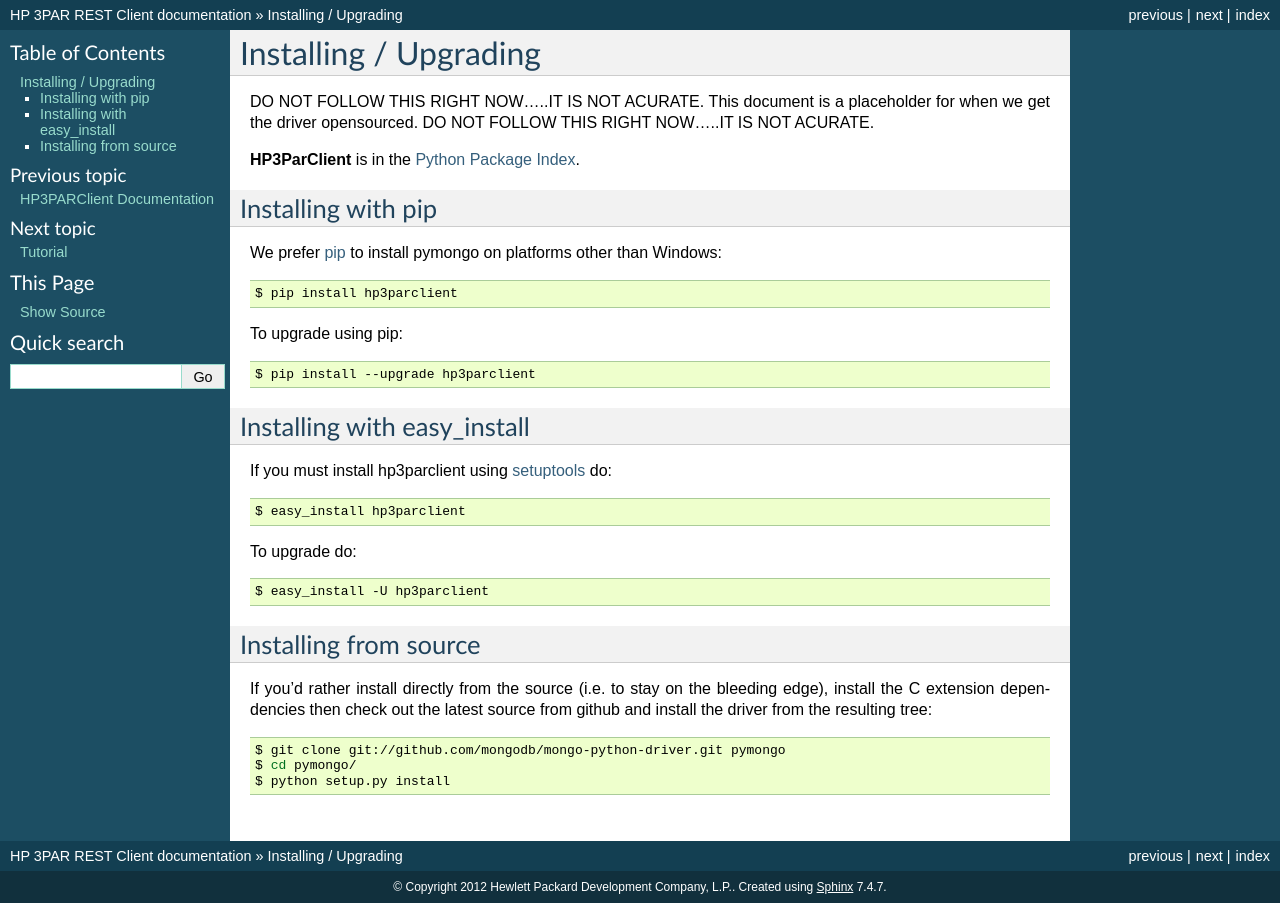
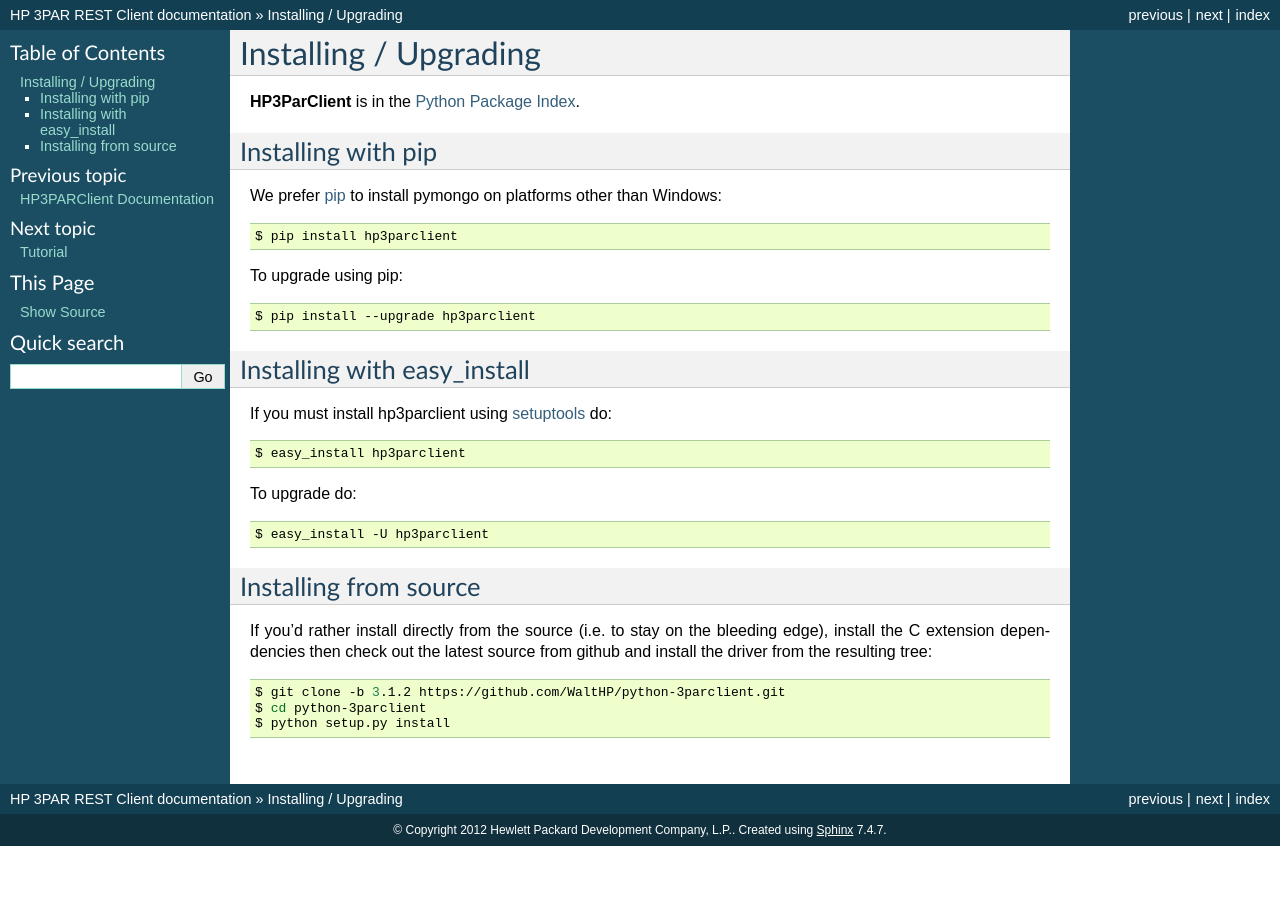
Before and after one commit to hpe-storage/python-3parclient, a Sphinx documentation site: the page built from docs/installation.rst, in a window 1280 px wide. Built offline with Sphinx 7.4.7, drawn with Linux system fonts in a browser that asks for light colours; the version number could not be read and is left out.

Commit message:
fixed git clone url

```diff
--- a/docs/installation.rst
+++ b/docs/installation.rst
@@ -2,9 +2,6 @@
 ======================
 .. highlight:: bash
 
-DO NOT FOLLOW THIS RIGHT NOW.....IT IS NOT ACURATE.
-This document is a placeholder for when we get the driver opensourced.
-DO NOT FOLLOW THIS RIGHT NOW.....IT IS NOT ACURATE.
 
 **HP3ParClient** is in the `Python Package Index
 <http://pypi.python.org/pypi/hp3parclient/>`_.
@@ -41,6 +38,6 @@
 bleeding edge), install the C extension dependencies then check out the
 latest source from github and install the driver from the resulting tree::
 
-  $ git clone git://github.com/mongodb/mongo-python-driver.git pymongo
-  $ cd pymongo/
+  $ git clone -b 3.1.2 https://github.com/WaltHP/python-3parclient.git
+  $ cd python-3parclient
   $ python setup.py install
```
